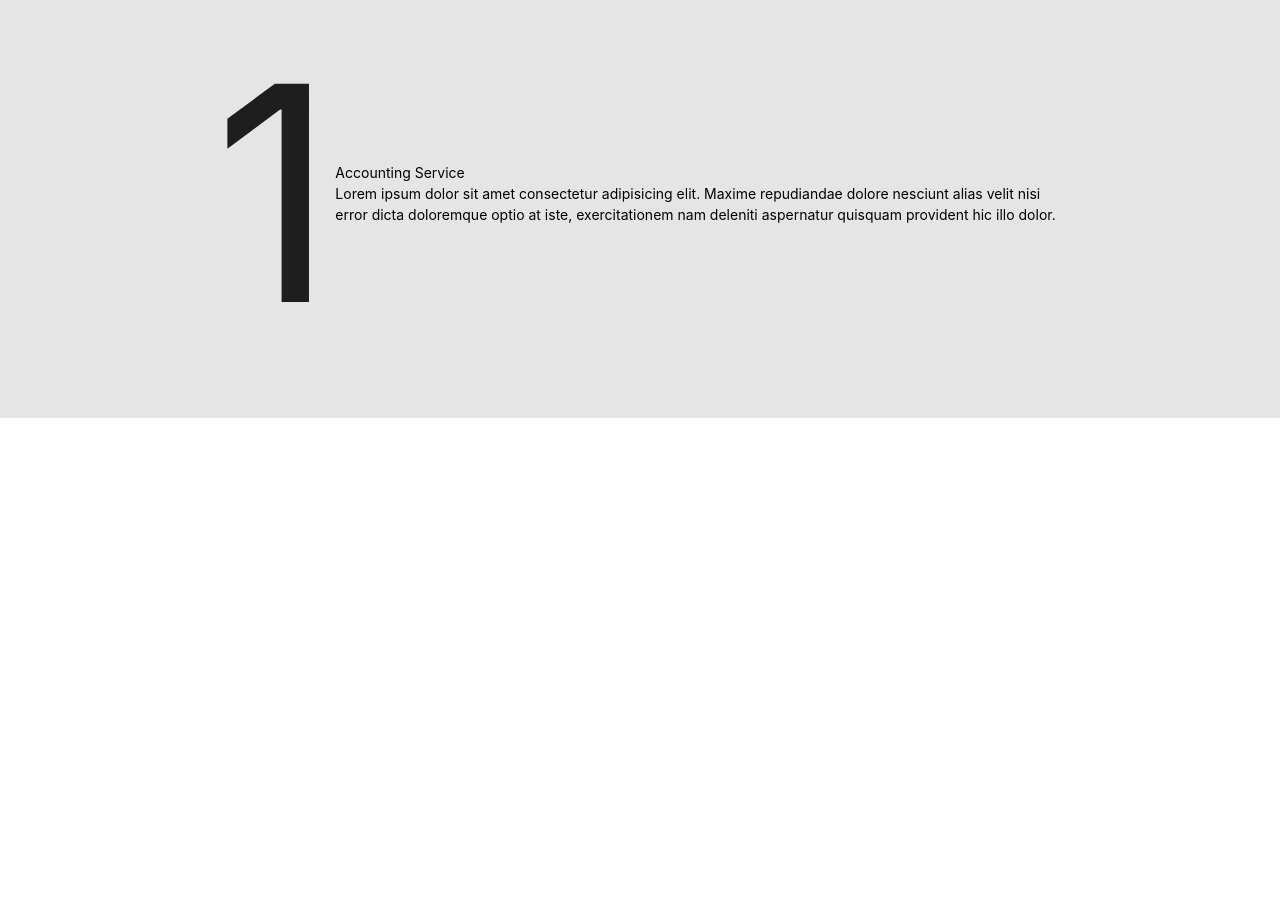
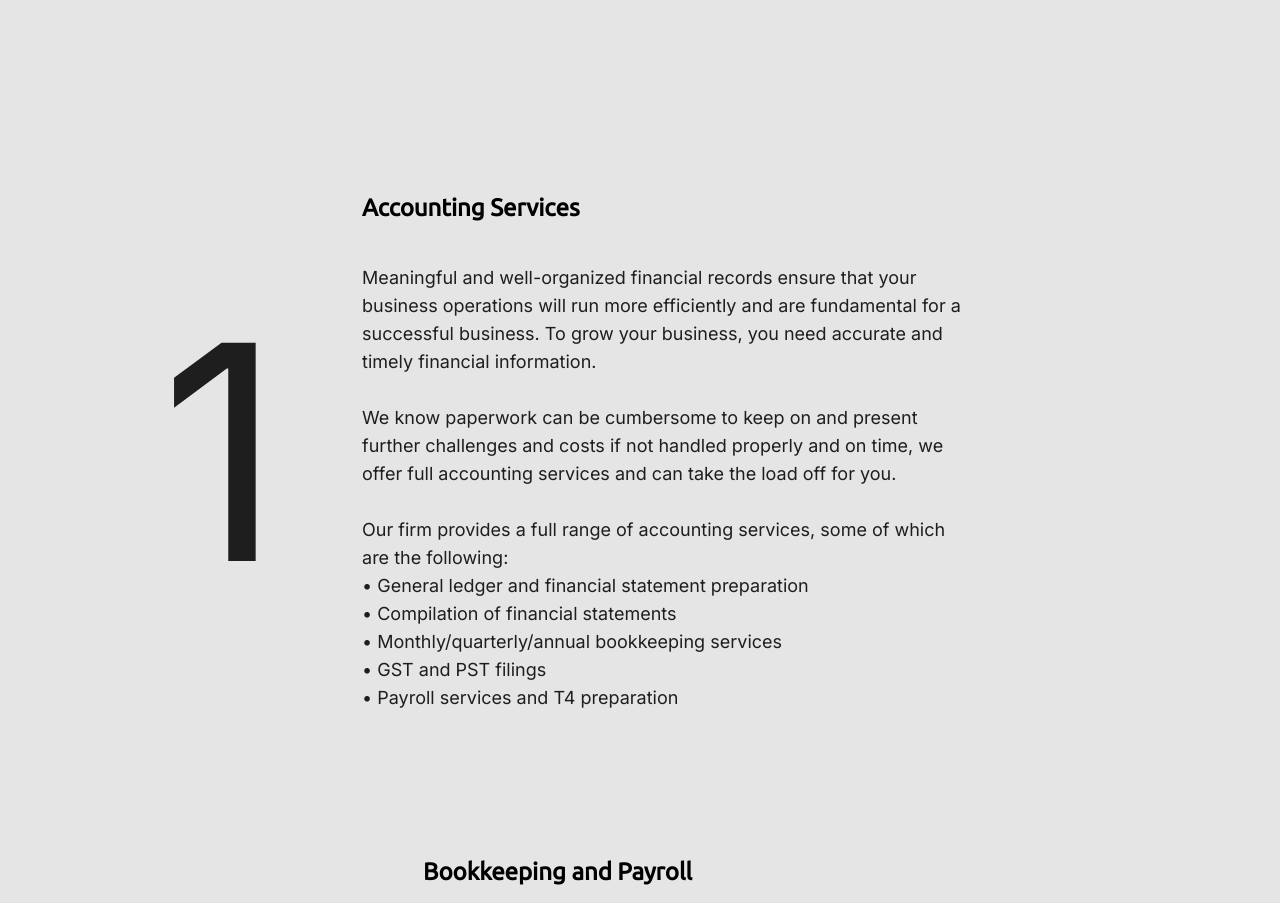
Before and after one commit to AyoCpa/Ayo-cpa-new, a Next.js app: page /service in a window 1280 px wide. Shown: the part 560-1463 px from the top of the page. Before the commit the page ends 978 px from the top, so only its background shows below. Built offline with nearby package versions, Linux system fonts and the light colour scheme.

Commit message:
new fixes

```diff
--- a/pages/service.tsx
+++ b/pages/service.tsx
@@ -3,14 +3,22 @@ import React from "react";
 import styles from "@/styles/Home.module.css";
 import { SideBannerContent } from "@/components/Nuggets/SideBannerContent";
 import { PagesSubHeader } from "@/components/Nuggets/PagesSubHeader";
-import {Row , Col} from "antd"
-import { ubuntu, inter , ubuntuLight } from "@/utils/fonts";
+import { Row, Col } from "antd";
+import { ubuntu, inter, ubuntuLight } from "@/utils/fonts";
+import { HireFlash } from "@/components/PageFlash/HireFlash";
+import { ServiceFlash } from "@/components/PageFlash/ServiceFlash";
+import { Footer } from "@/components/Footer/Footer";
+import FixedArrowUp from "@/components/Nuggets/FixedArrowUp";
 
-function service() {
+function Service() {
   return (
-    <>
+    <div>
       <div>
         <Navbar />
+      </div>
+
+      <div>
+        <FixedArrowUp />
       </div>
 
       <section className={styles.serviceBanner}>
@@ -26,32 +34,222 @@ function service() {
         />
       </section>
 
-      <section className="bg-[#e5e5e5]">
-        <Row justify="center">
-          <Col xs={16}>
-            <div className="flex items-center">
+      <Row justify={"center"} className="bg-[#e5e5e5] pt-20 pb-24 ">
+        <Col xs={24} lg={18} className="pt-16 lg:mt-20">
+          <div className="flex lg:flex-row flex-col lg:items-center">
             <div>
-                <span
-                  className={`${ubuntuLight.variable} font-ubuntu-light text-[#1E1E1E]  text-[300px] `}
+              <div
+                className={`${ubuntuLight.variable}  font-ubuntu-light text-[#1E1E1E] text-[150px] lg:text-[300px] p-4 lg:p-0 `}
+                style={{ lineHeight: "0" }}
               >
                 1
-                </span>
               </div>
+            </div>
+            <div className="pt-20 p-4 lg:p-0 lg:ml-20">
+              <p
+                className={`${ubuntu.variable} text-xl lg:text-2xl font-ubuntu font-bold mb-2 lg:mb-10`}
+              >
+                Accounting Services
+              </p>
+              <div
+                className={`text-[#1E1E1E] lg:w-4/5 ${inter.variable} font-inter text-xs lg:text-lg`}
+              >
+                Meaningful and well-organized financial records ensure that your
+                business operations will run more efficiently and are
+                fundamental for a successful business. To grow your business,
+                you need accurate and timely financial information. <br />{" "}
+                <br /> We know paperwork can be cumbersome to keep on and
+                present further challenges and costs if not handled properly and
+                on time, we offer full accounting services and can take the load
+                off for you. <br /> <br /> Our firm provides a full range of
+                accounting services, some of which are the following:
+                <ul>
+                  <li>• General ledger and financial statement preparation</li>
+                  <li>• Compilation of financial statements</li>
+                  <li>• Monthly/quarterly/annual bookkeeping services </li>
+                  <li>• GST and PST filings</li>
+
+                  <li>• Payroll services and T4 preparation</li>
+                </ul>
+              </div>
+            </div>
+          </div>
+        </Col>
+
+        <Col xs={24} lg={18} className="pt-16 lg:mt-20">
+          <div className="flex lg:flex-row flex-col lg:items-center">
             <div>
-                <p>Accounting Service</p>
-                <p>
-                  Lorem ipsum dolor sit amet consectetur adipisicing elit.
-                  Maxime repudiandae dolore nesciunt alias velit nisi error
-                  dicta doloremque optio at iste, exercitationem nam deleniti
-                  aspernatur quisquam provident hic illo dolor.
+              <div
+                className={`${ubuntuLight.variable} font-ubuntu-light text-[#1E1E1E] text-[150px] lg:text-[300px] p-4 lg:p-0 mt-16 lg:mt-0 `}
+                style={{ lineHeight: "0" }}
+              >
+                2
+              </div>
+            </div>
+            <div className="pt-20 p-4 lg:p-0 lg:ml-20">
+              <p
+                className={`${ubuntu.variable} text-xl lg:text-2xl font-ubuntu font-bold mb-2 lg:mb-10`}
+              >
+                Bookkeeping and Payroll
               </p>
+              <div
+                className={`text-[#1E1E1E] lg:w-4/5 ${inter.variable} font-inter text-xs lg:text-lg`}
+              >
+                We provide services to take care of everything or assist in part
+                of the record and bookkeeping of your business or organization.
+                We provide regular reports from this record keeping that can
+                help you do what you do best and manage your business while
+                offloading the burden of bookkeeping. <br /> <br /> Trust us at
+                Ayo & Company CPA we will competently handle accounts receivable
+                and accounts payable, bank statement and credit card
+                reconciliations, journal entries and more.
+              </div>
+            </div>
+          </div>
+        </Col>
+
+        <Col xs={24} lg={18} className="pt-16 lg:mt-20">
+          <div className="flex lg:flex-row flex-col lg:items-center">
+            <div>
+              <div
+                className={`${ubuntuLight.variable}  font-ubuntu-light text-[#1E1E1E] text-[150px] lg:text-[300px] p-4 lg:p-0 mt-16 lg:mt-0 `}
+                style={{ lineHeight: "0" }}
+              >
+                3
+              </div>
+            </div>
+            <div className="pt-20 p-4 lg:p-0 lg:ml-20">
+              <p
+                className={`${ubuntu.variable} text-xl lg:text-2xl font-ubuntu font-bold mb-2 lg:mb-10`}
+              >
+                Taxation
+              </p>
+              <div
+                className={`text-[#1E1E1E] lg:w-4/5 ${inter.variable} font-inter text-xs lg:text-lg`}
+              >
+                We actively invests in advanced tax software to efficiently
+                prepare your returns. Tax planning is of the utmost importance
+                to be proactive with tax minimization and plan for changing
+                legislation and regulations. Irrespective of your plans, be it
+                minimization, succession, estate, or a business sale, we sit
+                down with each client and take an individualized and specific
+                tax strategy approach to ensure your specific situation and
+                needs are understood and met when making taxation advice. <br />{" "}
+                <br /> We are experts on tax legislation, which means we’re
+                always able to help you identify opportunities to reduce your
+                future tax liabilities, not just your current ones. We will be
+                your tax advisor.
+              </div>
+            </div>
+          </div>
+        </Col>
+
+        <Col xs={24} lg={18} className="pt-16 lg:mt-20">
+          <div className="flex lg:flex-row flex-col lg:items-center">
+            <div>
+              <div
+                className={`${ubuntuLight.variable}  font-ubuntu-light text-[#1E1E1E] text-[150px] lg:text-[300px] p-4 lg:p-0 mt-16 lg:mt-0 `}
+                style={{ lineHeight: "0" }}
+              >
+                4
+              </div>
+            </div>
+            <div className="pt-20 p-4 lg:p-0 lg:ml-20">
+              <p
+                className={`${ubuntu.variable} text-xl lg:text-2xl font-ubuntu font-bold mb-2 lg:mb-10`}
+              >
+                Retirement and Estate Planning
+              </p>
+              <div
+                className={`text-[#1E1E1E] lg:w-4/5 ${inter.variable} font-inter text-xs lg:text-lg`}
+              >
+                Every individual’s and family’s financial needs and the
+                situation is different. We will help you plan how our retirement
+                days will be funded, and we will also help you organize your
+                business and/or personal dealings. <br /> <br /> A proper estate
+                plan looks at minimizing the taxes and costs associated with the
+                distribution of an estate while achieving your goals.
+              </div>
+            </div>
+          </div>
+        </Col>
+
+        <Col xs={24} lg={18} className="pt-16 lg:mt-20">
+          <div className="flex lg:flex-row flex-col lg:items-center">
+            <div>
+              <div
+                className={`${ubuntuLight.variable}  font-ubuntu-light text-[#1E1E1E] text-[150px] lg:text-[300px] p-4 lg:p-0 mt-16 lg:mt-0 `}
+                style={{ lineHeight: "0" }}
+              >
+                5
+              </div>
+            </div>
+            <div className="pt-20 p-4 lg:p-0 lg:ml-20">
+              <p
+                className={`${ubuntu.variable} text-xl lg:text-2xl font-ubuntu font-bold mb-2 lg:mb-10`}
+              >
+                Agricultural Program Assistance
+              </p>
+              <div
+                className={`text-[#1E1E1E] lg:w-4/5 ${inter.variable} font-inter text-xs lg:text-lg`}
+              >
+                Accounting for agriculture, farming, and local business is an
+                area that requires expertise and a vast knowledge of the
+                business sector. From small scale farming to large-scale
+                operations, the management of financial affairs and access to
+                available funding is crucial to keeping those agricultural
+                ventures viable and profitable. <br /> <br /> We provide
+                assistance and advisory on what program is best fit for our
+                clients, either for expansion or other reasons.
+              </div>
+            </div>
+          </div>
+        </Col>
+
+        <Col xs={24} lg={18} className="pt-16 lg:mt-20">
+          <div className="flex lg:flex-row flex-col lg:items-center">
+            <div>
+              <div
+                className={`${ubuntuLight.variable}  font-ubuntu-light text-[#1E1E1E] text-[150px] lg:text-[300px] p-4 lg:p-0 mt-16 lg:mt-0 `}
+                style={{ lineHeight: "0" }}
+              >
+                6
+              </div>
+            </div>
+            <div className="pt-20 p-4 lg:p-0 lg:ml-20">
+              <p
+                className={`${ubuntu.variable} text-xl lg:text-2xl font-ubuntu font-bold mb-2 lg:mb-10`}
+              >
+                Business Advisory
+              </p>
+              <div
+                className={`text-[#1E1E1E] lg:w-4/5 ${inter.variable} font-inter text-xs lg:text-lg`}
+              >
+                Ayo & Company CPA will help you with a wide variety of
+                activities, including developing risk management controls,
+                planning growth strategies, incorporating a new company, or even
+                winding down your business at the end of a successful career.{" "}
+                <br /> <br /> We provide more than accounting services, we will
+                be more than happy to advise you at every stage of your
+                business.
+              </div>
             </div>
           </div>
         </Col>
       </Row>
-      </section>
-    </>
+      <div>
+        <HireFlash />
+      </div>
+
+      <div>
+        <ServiceFlash />
+      </div>
+
+      <div>
+        <Footer />
+      </div>
+    </div>
   );
 }
 
-export default service;
+export default Service;
--- a/styles/globals.css
+++ b/styles/globals.css
@@ -5,4 +5,8 @@
 
 body{
     overflow-x:hidden
+
 }
+ul{
+    list-style-type: ;
+}
```
Lines whose indentation alone changed are shown as unchanged.
